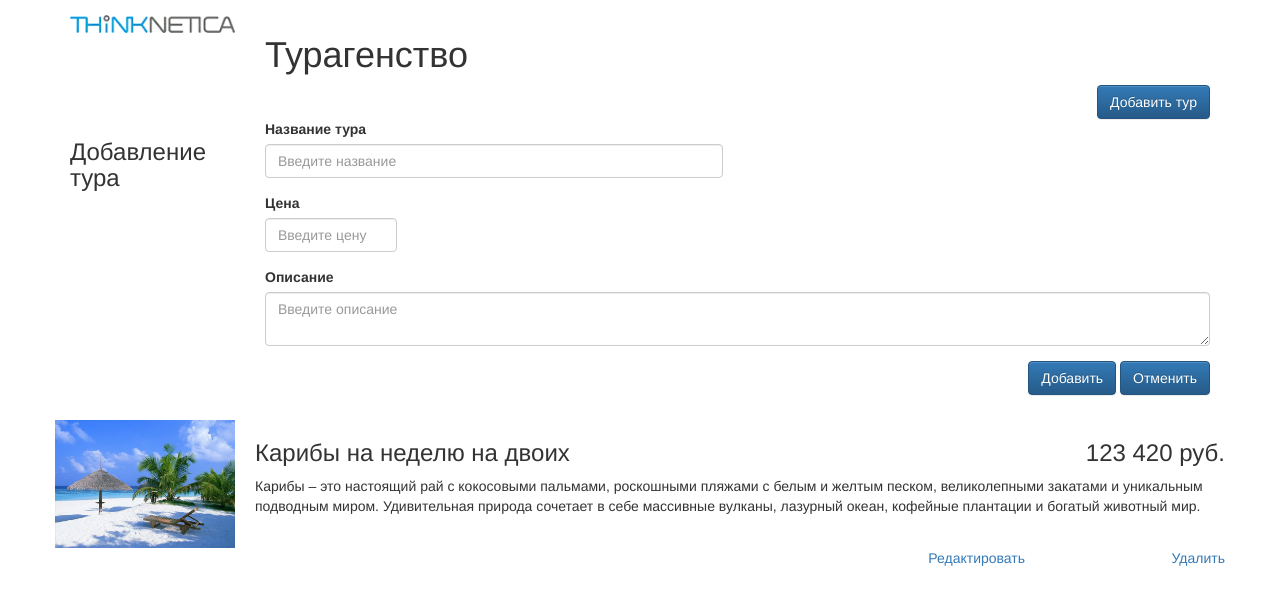
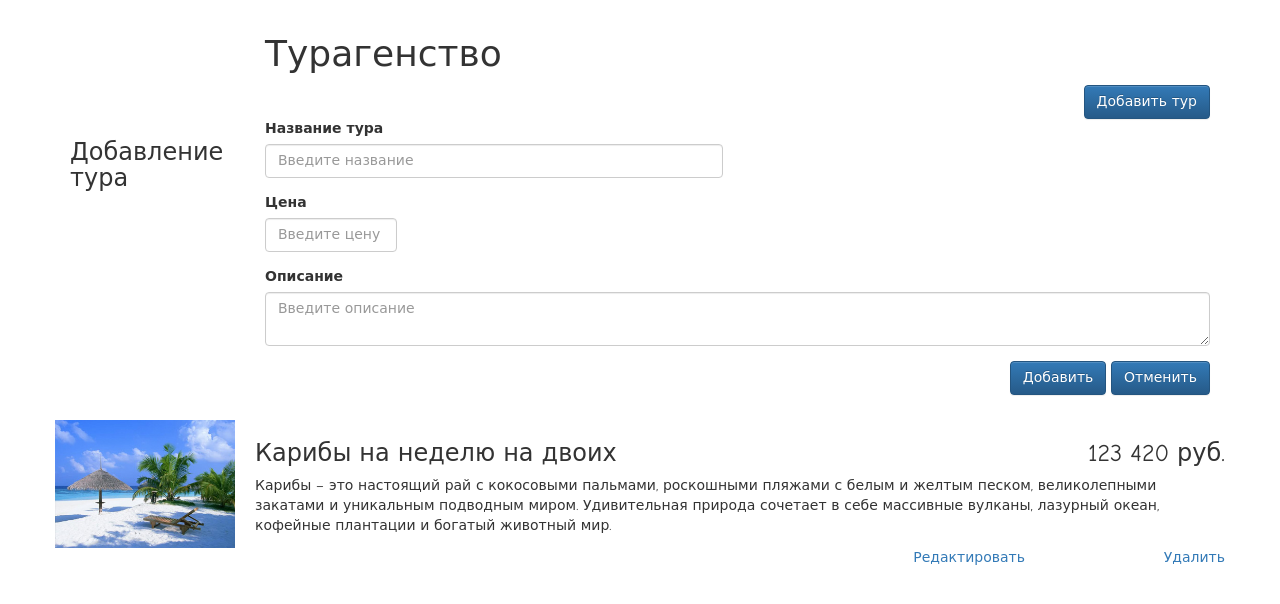
Before and after one commit to eagleas/nglearn, a plain HTML site: page index.html in a window 1280 px wide. Drawn offline with nearby package versions, Linux system fonts and the light colour scheme.

Commit message:
Rm logo, font comic sans;

```diff
--- a/application.css
+++ b/application.css
@@ -1,3 +1,6 @@
+body {
+  font-family: "Comic Sans MS", cursive, sans-serif;
+}
 
 .container {
   padding-top: 15px;
--- a/index.html
+++ b/index.html
@@ -12,7 +12,7 @@
     <div class="container">
       <div class="row">
         <div class="col-md-2">
-          <img src="images/logo.png" class="img-responsive" />
+          <!--img src="images/logo.png" class="img-responsive" /-->
         </div>
         <div class="col-md-10">
           <h1>Турагенство</h1>
```
